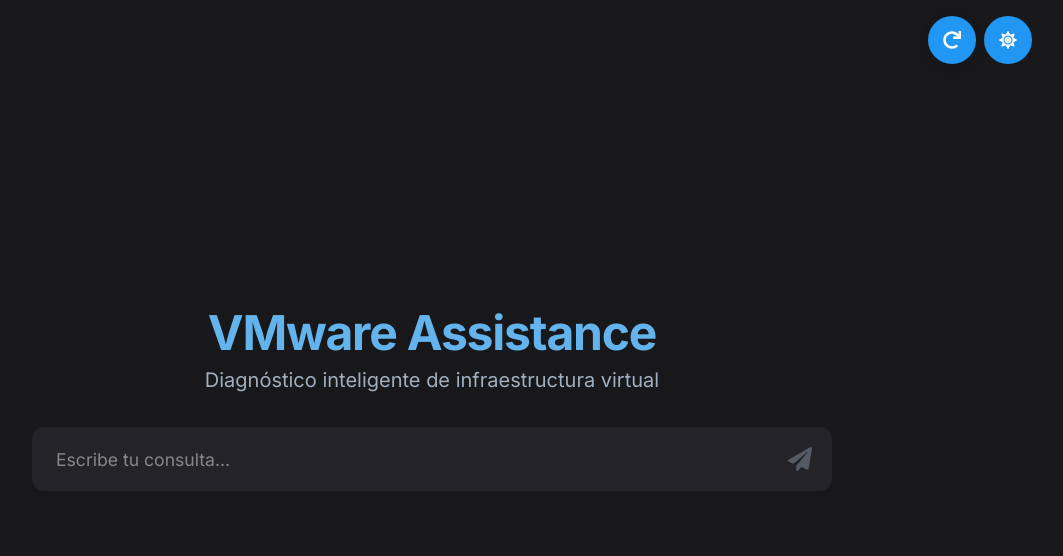
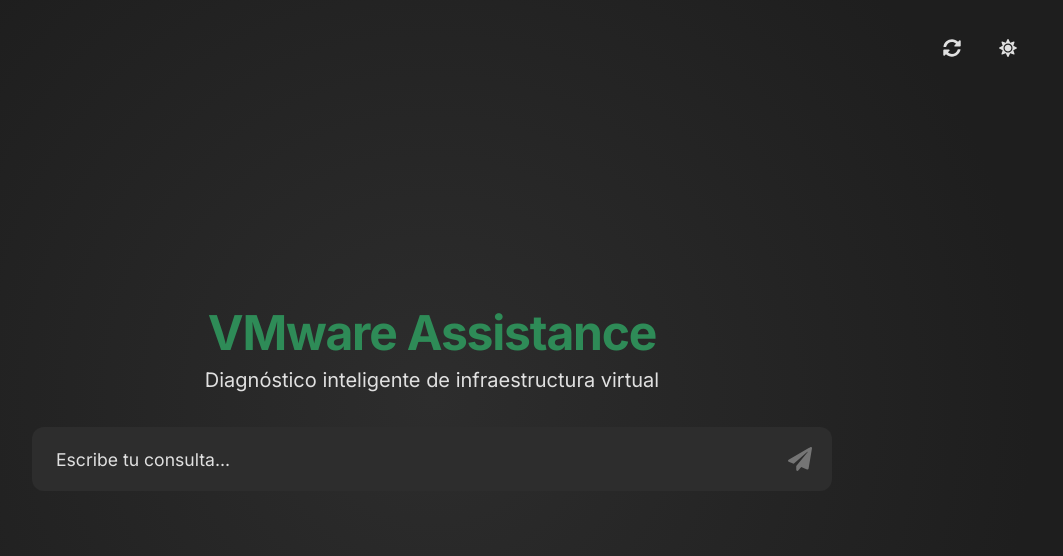
Before and after one commit to balemansteve/Charlotteo, a React (Vite) app in the folder poc_vmware_assistance/frontend/: page / in a window 1280 px wide. Shown: the top 556 px of the page, without its empty margins (208-1271 px from the left). Built offline with nearby package versions, Linux system fonts and the light colour scheme.

Commit message:
frontendV3

```diff
--- a/poc_vmware_assistance/frontend/src/App.jsx
+++ b/poc_vmware_assistance/frontend/src/App.jsx
@@ -10,8 +10,9 @@
   Spinner,
   IconButton,
   useColorMode,
+  Button,
 } from '@chakra-ui/react'
-import { FaMoon, FaSun, FaRedo } from 'react-icons/fa'
+import { FaMoon, FaSun, FaSyncAlt } from 'react-icons/fa'
 import ChatMessage from './components/ChatMessage'
 import ChatInput from './components/ChatInput'
 import axios from 'axios'
@@ -86,20 +87,22 @@
       {
         text: '¡Hola! Consulta aquí cualquier duda sobre tu infraestructura VMware.',
         isUser: false,
+        name: 'VMware Assistance',
       },
     ])
-    setChatOpen(false)
-    setFirstMessage("")
   }
 
-  const bgMain = colorMode === 'dark' ? '#18181A' : '#fff'
-  const bgInput = colorMode === 'dark' ? '#232328' : '#f5f5f5'
-  const textColor = colorMode === 'dark' ? 'white' : '#232328'
-  const subtitleColor = colorMode === 'dark' ? 'gray.400' : 'gray.600'
+  const bgMain =
+    colorMode === 'dark'
+      ? 'radial-gradient(circle at 50% 50%, #2d2d2d 0%, #1E1E1E 80%)'
+      : '#FFFFFF'
+  const bgInput = colorMode === 'dark' ? '#2d2d2d' : '#f5f5f5'
+  const textColor = colorMode === 'dark' ? '#FFFFFF' : '#1E1E1E'
+  const subtitleColor = colorMode === 'dark' ? '#e0e0e0' : '#606060'
 
   return (
-    <Box minH="100vh" minW="100vw" bg="#18181A" position="relative">
-      {/* INTERFAZ INICIAL: solo título, subtítulo e input centrados verticalmente, con animación */}
+    <Box minH="100vh" minW="100vw" bg={bgMain} position="relative">
+      {/* interfaz */}
       <AnimatePresence>
         {!chatOpen && (
           <motion.div
@@ -113,7 +116,7 @@
             onAnimationComplete={() => setIsTransitioning(false)}
           >
             <Box minH="100vh" display="flex" flexDirection="column" alignItems="center" justifyContent="center" bg={bgMain}>
-              <Heading size="2xl" color="blue.300" letterSpacing="tight" mb={2}>
+              <Heading size="2xl" color="#2E8B57" letterSpacing="tight" mb={2}>
                 VMware Assistance
               </Heading>
               <Text color={subtitleColor} fontSize="xl" mb={8}>
@@ -139,43 +142,34 @@
                   <ChatInput onSendMessage={handleSendMessage} isLoading={isLoading} placeholder="Escribe tu consulta..." showCounter={false} modernStyle={true} hideBox={true} inputBg={bgInput} fullWidthInput={true} inputColor={textColor} />
                 </Box>
               </motion.div>
-              {/* Botones arriba a la derecha SIEMPRE visibles */}
+              {/* botones */}
               <Box position="absolute" top={6} right={10} zIndex={20} display="flex" alignItems="center" gap={2}>
                 <IconButton
-                  icon={<FaRedo />}
+                  icon={<FaSyncAlt />}
                   onClick={handleResetChat}
                   aria-label="Reiniciar chat"
-                  colorScheme="blue"
-                  variant="solid"
-                  borderRadius="full"
+                  variant="ghost"
                   size="lg"
-                  bg="#2196f3"
-                  _hover={{ bg: '#1976d2' }}
-                  _active={{ bg: '#1565c0' }}
-                  color="white"
-                  boxShadow="0 2px 8px 0 rgba(0,0,0,0.10)"
-                  mt={-2}
+                  color={subtitleColor}
+                  _hover={{ color: textColor }}
+                  transition="transform 0.2s"
+                  _active={{ transform: 'scale(0.85) rotate(90deg)' }}
                 />
                 <IconButton
                   icon={colorMode === 'dark' ? <FaSun /> : <FaMoon />}
                   onClick={toggleColorMode}
                   aria-label="Cambiar tema"
-                  colorScheme="blue"
-                  variant="solid"
-                  borderRadius="full"
+                  variant="ghost"
                   size="lg"
-                  bg="#2196f3"
-                  _hover={{ bg: '#1976d2' }}
-                  _active={{ bg: '#1565c0' }}
-                  color="white"
-                  mt={-2}
+                  color={subtitleColor}
+                  _hover={{ color: textColor }}
                 />
               </Box>
             </Box>
           </motion.div>
         )}
       </AnimatePresence>
-      {/* INTERFAZ DE CHAT: header arriba, historial e input centrados, con transición suave */}
+      {/* interfaz de chat*/}
       <AnimatePresence>
         {chatOpen && (
           <motion.div
@@ -184,15 +178,15 @@
             animate={{ opacity: 1, y: 0 }}
             exit={{ opacity: 0, y: -40 }}
             transition={{ duration: 0.5, ease: 'easeInOut' }}
-            style={{ width: '100%', background: bgMain }}
+            style={{ width: '100%', background: 'transparent' }}
             onAnimationStart={() => setIsTransitioning(true)}
             onAnimationComplete={() => setIsTransitioning(false)}
           >
-            <Box minH="100vh" display="flex" flexDirection="column" alignItems="center" justifyContent="flex-start" bg={bgMain}>
-              {/* Header arriba */}
-              <Box w="100%" px={12} pt={8} pb={2} display="flex" alignItems="flex-start" justifyContent="space-between" bg={bgMain}>
+            <Box minH="100vh" display="flex" flexDirection="column" alignItems="center" justifyContent="flex-start" bg="transparent">
+              {/* header */}
+              <Box w="100%" px={12} pt={8} pb={2} display="flex" alignItems="flex-start" justifyContent="space-between" bg="transparent">
                 <Box>
-                  <Heading size="2xl" color="blue.300" letterSpacing="tight">
+                  <Heading size="2xl" color="#2E8B57" letterSpacing="tight">
                     VMware Assistance
                   </Heading>
                   <Text color={subtitleColor} fontSize="xl" mt={2}>
@@ -201,37 +195,28 @@
                 </Box>
                 <Box display="flex" alignItems="center" gap={2}>
                   <IconButton
-                    icon={<FaRedo />}
+                    icon={<FaSyncAlt />}
                     onClick={handleResetChat}
                     aria-label="Reiniciar chat"
-                    colorScheme="blue"
-                    variant="solid"
-                    borderRadius="full"
+                    variant="ghost"
                     size="lg"
-                    bg="#2196f3"
-                    _hover={{ bg: '#1976d2' }}
-                    _active={{ bg: '#1565c0' }}
-                    color="white"
-                    boxShadow="0 2px 8px 0 rgba(0,0,0,0.10)"
-                    mt={-2}
+                    color={subtitleColor}
+                    _hover={{ color: textColor }}
+                    transition="transform 0.2s"
+                    _active={{ transform: 'scale(0.85) rotate(90deg)' }}
                   />
                   <IconButton
                     icon={colorMode === 'dark' ? <FaSun /> : <FaMoon />}
                     onClick={toggleColorMode}
                     aria-label="Cambiar tema"
-                    colorScheme="blue"
-                    variant="solid"
-                    borderRadius="full"
+                    variant="ghost"
                     size="lg"
-                    bg="#2196f3"
-                    _hover={{ bg: '#1976d2' }}
-                    _active={{ bg: '#1565c0' }}
-                    color="white"
-                    mt={-2}
+                    color={subtitleColor}
+                    _hover={{ color: textColor }}
                   />
                 </Box>
               </Box>
-              {/* Chat centrado */}
+              {/* chat */}
               <Box
                 w="100%"
                 maxW="800px"
@@ -242,7 +227,7 @@
                 justifyContent="center"
                 alignItems="center"
                 pt={8}
-                bg={bgMain}
+                bg="transparent"
               >
                 <Box
                   w="100%"
@@ -253,7 +238,7 @@
                       width: '6px',
                     },
                     '::-webkit-scrollbar-thumb': {
-                      background: colorMode === 'dark' ? '#232328' : '#bbb',
+                      background: colorMode === 'dark' ? '#454545' : '#a0a0a0',
                       borderRadius: '8px',
                     },
                     '::-webkit-scrollbar-track': {
@@ -265,13 +250,13 @@
                     {messages.map((msg, index) => (
                       <ChatMessage
                         key={index}
-                        message={msg.text}
+                        message={msg}
                         isUser={msg.isUser}
                       />
                     ))}
                     {isLoading && (
                       <Flex justify="center" my={4}>
-                        <Spinner color="blue.300" />
+                        <Spinner color="#2E8B57" />
                       </Flex>
                     )}
                     <div ref={messagesEndRef} />
--- a/poc_vmware_assistance/frontend/src/components/ChatInput.jsx
+++ b/poc_vmware_assistance/frontend/src/components/ChatInput.jsx
@@ -1,4 +1,4 @@
-import { Input, IconButton, Flex, Text } from '@chakra-ui/react'
+import { Input, IconButton, Flex, Text, useColorMode } from '@chakra-ui/react'
 import { FaPaperPlane } from 'react-icons/fa'
 import { useState } from 'react'
 
@@ -6,6 +6,7 @@
 
 const ChatInput = ({ onSendMessage, isLoading, placeholder = "Escribe tu consulta...", showCounter = false, modernStyle = false, hideBox = false, inputBg, fullWidthInput, inputColor }) => {
   const [message, setMessage] = useState('')
+  const { colorMode } = useColorMode()
 
   const handleSubmit = (e) => {
     e.preventDefault()
@@ -27,7 +28,7 @@
       <Flex
         p={hideBox ? 0 : modernStyle ? 0 : 4}
         borderTop={hideBox ? 'none' : modernStyle ? 'none' : '1px'}
-        borderColor={hideBox ? 'none' : modernStyle ? 'none' : 'gray.200'}
+        borderColor={hideBox ? 'none' : modernStyle ? 'none' : colorMode === 'dark' ? '#454545' : '#e0e0e0'}
         direction="column"
         align="center"
         w="100%"
@@ -41,20 +42,20 @@
             placeholder={placeholder}
             size={hideBox ? 'md' : modernStyle ? 'lg' : 'lg'}
             isDisabled={isLoading}
-            bg={fullWidthInput ? 'transparent' : inputBg ? inputBg : (hideBox ? 'transparent' : modernStyle ? 'white' : (document.body.classList.contains('chakra-ui-dark') ? '#2D3748' : 'white'))}
-            color={inputColor ? inputColor : (fullWidthInput ? 'white' : (hideBox ? 'white' : modernStyle ? '#232328' : (document.body.classList.contains('chakra-ui-dark') ? 'white' : 'black')))}
+            bg={fullWidthInput ? 'transparent' : inputBg ? inputBg : (hideBox ? 'transparent' : modernStyle ? colorMode === 'dark' ? '#2d2d2d' : '#FFFFFF' : (colorMode === 'dark' ? '#2d2d2d' : '#FFFFFF'))}
+            color={inputColor ? inputColor : (fullWidthInput ? colorMode === 'dark' ? '#FFFFFF' : '#1E1E1E' : (hideBox ? colorMode === 'dark' ? '#FFFFFF' : '#1E1E1E' : modernStyle ? colorMode === 'dark' ? '#FFFFFF' : '#1E1E1E' : colorMode === 'dark' ? '#FFFFFF' : '#1E1E1E'))}
             borderRadius={fullWidthInput ? 'xl' : (hideBox ? 'md' : modernStyle ? 'md' : 'md')}
             fontSize={hideBox ? '1.1rem' : modernStyle ? '1.15rem' : '1rem'}
             fontWeight={hideBox ? 400 : modernStyle ? 500 : 400}
             px={fullWidthInput ? 4 : (hideBox ? 3 : modernStyle ? 6 : 4)}
             py={hideBox ? 2 : modernStyle ? 4 : 2}
             border={fullWidthInput ? 'none' : (hideBox ? 'none' : undefined)}
-            borderBottom={fullWidthInput ? 'none' : (hideBox ? (inputBg ? 'none' : '2px solid #3a3a3a') : undefined)}
+            borderBottom={fullWidthInput ? 'none' : (hideBox ? (inputBg ? 'none' : `2px solid ${colorMode === 'dark' ? '#454545' : '#e0e0e0'}`) : undefined)}
             boxShadow={fullWidthInput ? 'none' : (hideBox ? 'none' : modernStyle ? '0 2px 8px 0 rgba(0,0,0,0.10)' : 'none')}
-            _placeholder={{ color: '#888' }}
-            _focus={fullWidthInput ? { borderColor: 'none', boxShadow: 'none' } : (hideBox ? { borderColor: '#2196f3', boxShadow: 'none' } : {
-              borderColor: 'blue.500',
-              boxShadow: modernStyle ? '0 0 0 2px #2196f3' : '0 0 0 1px var(--chakra-colors-blue-500)',
+            _placeholder={{ color: colorMode === 'dark' ? '#e0e0e0' : '#606060' }}
+            _focus={fullWidthInput ? { borderColor: 'none', boxShadow: 'none' } : (hideBox ? { borderColor: '#2E8B57', boxShadow: 'none' } : {
+              borderColor: '#2E8B57',
+              boxShadow: modernStyle ? '0 0 0 2px #2E8B57' : '0 0 0 1px #2E8B57',
             })}
             borderWidth={fullWidthInput ? '0px' : (hideBox ? '0px' : modernStyle ? '0px' : '1px')}
             flex={fullWidthInput ? 1 : undefined}
@@ -62,15 +63,15 @@
           />
           <IconButton
             type="submit"
-            colorScheme={hideBox || fullWidthInput ? undefined : modernStyle ? undefined : 'blue'}
+            colorScheme={hideBox || fullWidthInput ? undefined : modernStyle ? undefined : 'primary'}
             aria-label="Enviar mensaje"
             icon={<FaPaperPlane />}
             isLoading={isLoading}
             isDisabled={isLoading || !message.trim() || message.length > MAX_CHARS}
-            bg={hideBox || fullWidthInput ? 'transparent' : modernStyle ? '#2948ff' : 'blue.500'}
-            color={hideBox || fullWidthInput ? '#A0AEC0' : modernStyle ? 'white' : 'white'}
-            _hover={hideBox || fullWidthInput ? { bg: 'transparent', color: '#2196f3' } : modernStyle ? { bg: '#1e2e7a' } : { bg: 'blue.600' }}
-            _active={hideBox || fullWidthInput ? { bg: 'transparent', color: '#1565c0' } : modernStyle ? { bg: '#16204a' } : { bg: 'blue.700' }}
+            bg={hideBox || fullWidthInput ? 'transparent' : modernStyle ? '#2E8B57' : '#2E8B57'}
+            color={hideBox || fullWidthInput ? colorMode === 'dark' ? '#e0e0e0' : '#606060' : 'white'}
+            _hover={hideBox || fullWidthInput ? { bg: 'transparent', color: '#2E8B57' } : modernStyle ? { bg: '#61bc84' } : { bg: '#61bc84' }}
+            _active={hideBox || fullWidthInput ? { bg: 'transparent', color: '#8FBC8F' } : modernStyle ? { bg: '#8FBC8F' } : { bg: '#8FBC8F' }}
             borderRadius={fullWidthInput ? '0 xl xl 0' : (hideBox ? 'full' : modernStyle ? 'md' : 'md')}
             size={hideBox || fullWidthInput ? 'lg' : modernStyle ? 'lg' : 'lg'}
             fontSize={hideBox || fullWidthInput ? '1.5rem' : modernStyle ? '1.5rem' : '1rem'}
@@ -82,7 +83,7 @@
         {showCounter && (
           <Text
             fontSize={modernStyle ? 'md' : 'sm'}
-            color={message.length > MAX_CHARS ? 'red.500' : 'gray.500'}
+            color={message.length > MAX_CHARS ? 'red.500' : colorMode === 'dark' ? '#e0e0e0' : '#606060'}
             mt={modernStyle ? 2 : 1}
             textAlign="right"
             w="100%"
--- a/poc_vmware_assistance/frontend/src/components/ChatMessage.jsx
+++ b/poc_vmware_assistance/frontend/src/components/ChatMessage.jsx
@@ -1,41 +1,76 @@
-import { Box, Text, Flex, Avatar } from '@chakra-ui/react'
-import { FaUser, FaRobot } from 'react-icons/fa'
+import { Box, Text, Flex, Avatar, useColorMode, IconButton, useToast } from '@chakra-ui/react'
+import { FaRobot, FaCopy, FaEdit, FaSyncAlt } from 'react-icons/fa'
 
 const ChatMessage = ({ message, isUser }) => {
+  const { colorMode } = useColorMode()
+  const toast = useToast()
+
+  const handleCopy = () => {
+    navigator.clipboard.writeText(message.text)
+    toast({
+      title: 'Copiado',
+      description: 'El mensaje ha sido copiado al portapapeles.',
+      status: 'success',
+      duration: 2000,
+      isClosable: true,
+    })
+  }
+
+  if (isUser) {
+    return (
+      <Flex w="100%" justify="flex-end" mb={4} px={4}>
+        <Box maxW={{ base: '90%', md: '70%' }}>
+          <Box
+            bg="#2E8B57"
+            color="white"
+            p={3}
+            borderRadius="20px 20px 5px 20px"
+          >
+            <Text whiteSpace="pre-wrap" wordBreak="break-word">
+              {message.text}
+            </Text>
+          </Box>
+          <Flex justify="flex-end" mt={2} gap={1}>
+            <IconButton
+              size="xs"
+              variant="ghost"
+              icon={<FaCopy />}
+              aria-label="Copiar mensaje"
+              onClick={handleCopy}
+              _hover={{ color: 'primary.200' }}
+            />
+          </Flex>
+        </Box>
+      </Flex>
+    )
+  }
+
+  // bot message
   return (
-    <Flex
-      w="100%"
-      mb={4}
-      justify={isUser ? 'flex-end' : 'flex-start'}
-    >
-      <Flex
-        maxW="70%"
-        bg={isUser ? 'blue.500' : 'gray.100'}
-        color={isUser ? 'white' : 'black'}
-        p={3}
-        borderRadius="lg"
-        boxShadow="sm"
-        direction="column"
-      >
-        <Flex align="center" mb={2}>
-          <Avatar
-            size={isUser ? 'sm' : 'md'}
-            icon={isUser ? <FaUser /> : <FaRobot size={20} />}
-            bg={isUser ? 'blue.600' : 'gray.400'}
-            mr={2}
-          />
-          <Text fontSize="sm" fontWeight="bold">
-            {isUser ? 'Usuario' : (message.name || 'VMware Assistance')}
+    <Flex w="100%" justify="flex-start" mb={4} px={4}>
+      <Flex align="flex-start">
+        <Avatar size="sm" icon={<FaRobot size={20} />} bg="accent.200" mr={3} />
+        <Box maxW={{ base: '90%', md: '70%' }}>
+          <Text fontWeight="bold" mb={2} color={colorMode === 'dark' ? 'text.200' : 'gray.700'}>
+            {message.name || 'VMware Assistance'}
           </Text>
-        </Flex>
-        <Box>
           <Text
-            fontSize="md"
             whiteSpace="pre-wrap"
             wordBreak="break-word"
+            color={colorMode === 'dark' ? 'text.100' : 'gray.800'}
           >
-            {message}
+            {message.text}
           </Text>
+          <Flex justify="flex-start" mt={2} gap={1}>
+            <IconButton
+              size="xs"
+              variant="ghost"
+              icon={<FaCopy />}
+              aria-label="Copiar mensaje"
+              onClick={handleCopy}
+              _hover={{ color: 'primary.200' }}
+            />
+          </Flex>
         </Box>
       </Flex>
     </Flex>
--- a/poc_vmware_assistance/frontend/src/index.css
+++ b/poc_vmware_assistance/frontend/src/index.css
@@ -14,3 +14,44 @@
   min-width: 320px;
   min-height: 100vh;
 }
+
+
+:root {
+  --primary-100: #2E8B57;
+  --primary-200: #61bc84;
+  --primary-300: #c6ffe6;
+  --accent-100: #8FBC8F;
+  --accent-200: #345e37;
+  --text-100: #FFFFFF;
+  --text-200: #e0e0e0;
+  --bg-100: #1E1E1E;
+  --bg-200: #2d2d2d;
+  --bg-300: #454545;
+}
+
+
+.text-primary-100 { color: var(--primary-100); }
+.text-primary-200 { color: var(--primary-200); }
+.text-primary-300 { color: var(--primary-300); }
+.text-accent-100 { color: var(--accent-100); }
+.text-accent-200 { color: var(--accent-200); }
+.text-text-100 { color: var(--text-100); }
+.text-text-200 { color: var(--text-200); }
+
+.bg-primary-100 { background-color: var(--primary-100); }
+.bg-primary-200 { background-color: var(--primary-200); }
+.bg-primary-300 { background-color: var(--primary-300); }
+.bg-accent-100 { background-color: var(--accent-100); }
+.bg-accent-200 { background-color: var(--accent-200); }
+.bg-bg-100 { background-color: var(--bg-100); }
+.bg-bg-200 { background-color: var(--bg-200); }
+.bg-bg-300 { background-color: var(--bg-300); }
+
+.border-primary-100 { border-color: var(--primary-100); }
+.border-primary-200 { border-color: var(--primary-200); }
+.border-primary-300 { border-color: var(--primary-300); }
+.border-accent-100 { border-color: var(--accent-100); }
+.border-accent-200 { border-color: var(--accent-200); }
+.border-bg-100 { border-color: var(--bg-100); }
+.border-bg-200 { border-color: var(--bg-200); }
+.border-bg-300 { border-color: var(--bg-300); }
--- a/poc_vmware_assistance/frontend/src/main.jsx
+++ b/poc_vmware_assistance/frontend/src/main.jsx
@@ -1,67 +1,9 @@
 import React from 'react'
 import ReactDOM from 'react-dom/client'
-import { ChakraProvider, extendTheme } from '@chakra-ui/react'
+import { ChakraProvider } from '@chakra-ui/react'
 import App from './App'
+import theme from './theme'
 import './index.css'
-
-const theme = extendTheme({
-  fonts: {
-    heading: 'Inter, sans-serif',
-    body: 'Inter, sans-serif',
-  },
-  styles: {
-    global: (props) => ({
-      body: {
-        bg: props.colorMode === 'dark' ? '#18181A' : 'gray.50',
-        color: props.colorMode === 'dark' ? 'white' : 'gray.800',
-      },
-    }),
-  },
-  config: {
-    initialColorMode: 'dark',
-    useSystemColorMode: false,
-  },
-  colors: {
-    brand: {
-      50: '#e3f2fd',
-      100: '#bbdefb',
-      200: '#90caf9',
-      300: '#64b5f6',
-      400: '#42a5f5',
-      500: '#2196f3',
-      600: '#1e88e5',
-      700: '#1976d2',
-      800: '#1565c0',
-      900: '#0d47a1',
-    },
-  },
-  components: {
-    Input: {
-      variants: {
-        outline: (props) => ({
-          field: {
-            bg: props.colorMode === 'dark' ? 'gray.700' : 'white',
-            _hover: {
-              borderColor: props.colorMode === 'dark' ? 'blue.300' : 'blue.500',
-            },
-            _focus: {
-              borderColor: props.colorMode === 'dark' ? 'blue.300' : 'blue.500',
-              boxShadow: `0 0 0 1px ${props.colorMode === 'dark' ? 'var(--chakra-colors-blue-300)' : 'var(--chakra-colors-blue-500)'}`,
-            },
-          },
-        }),
-      },
-    },
-    Toast: {
-      baseStyle: {
-        container: {
-          bg: '#FEB2B2',
-          color: '#2D3748',
-        },
-      },
-    },
-  },
-})
 
 ReactDOM.createRoot(document.getElementById('root')).render(
   <React.StrictMode>
--- /dev/null
+++ b/poc_vmware_assistance/frontend/src/theme/index.js
@@ -0,0 +1,130 @@
+import { extendTheme } from '@chakra-ui/react';
+
+const theme = extendTheme({
+  fonts: {
+    heading: 'Inter, sans-serif',
+    body: 'Inter, sans-serif',
+  },
+  styles: {
+    global: (props) => ({
+      body: {
+        bg: props.colorMode === 'dark' ? '#1E1E1E' : '#FFFFFF',
+        color: props.colorMode === 'dark' ? '#FFFFFF' : '#1E1E1E',
+      },
+    }),
+  },
+  config: {
+    initialColorMode: 'dark',
+    useSystemColorMode: false,
+  },
+  colors: {
+    primary: {
+      100: '#2E8B57',
+      200: '#61bc84',
+      300: '#c6ffe6',
+    },
+    accent: {
+      100: '#8FBC8F',
+      200: '#345e37',
+    },
+    text: {
+      100: '#FFFFFF',
+      200: '#e0e0e0',
+    },
+    bg: {
+      100: '#1E1E1E',
+      200: '#2d2d2d',
+      300: '#454545',
+    },
+    brand: {
+      50: '#c6ffe6',
+      100: '#61bc84',
+      200: '#2E8B57',
+      300: '#8FBC8F',
+      400: '#345e37',
+      500: '#2E8B57',
+      600: '#61bc84',
+      700: '#8FBC8F',
+      800: '#345e37',
+      900: '#1E1E1E',
+    },
+    gray: {
+      50: '#f7f7f7',
+      100: '#e0e0e0',
+      200: '#c0c0c0',
+      300: '#a0a0a0',
+      400: '#808080',
+      500: '#606060',
+      600: '#454545',
+      700: '#2d2d2d',
+      800: '#1E1E1E',
+      900: '#0f0f0f',
+    },
+    blue: {
+      50: '#c6ffe6',
+      100: '#61bc84',
+      200: '#2E8B57',
+      300: '#8FBC8F',
+      400: '#345e37',
+      500: '#2E8B57',
+      600: '#61bc84',
+      700: '#8FBC8F',
+      800: '#345e37',
+      900: '#1E1E1E',
+    },
+  },
+  components: {
+    Input: {
+      variants: {
+        outline: (props) => ({
+          field: {
+            bg: props.colorMode === 'dark' ? '#2d2d2d' : '#FFFFFF',
+            borderColor: props.colorMode === 'dark' ? '#454545' : '#e0e0e0',
+            color: props.colorMode === 'dark' ? '#FFFFFF' : '#1E1E1E',
+            _hover: {
+              borderColor: props.colorMode === 'dark' ? '#61bc84' : '#2E8B57',
+            },
+            _focus: {
+              borderColor: props.colorMode === 'dark' ? '#61bc84' : '#2E8B57',
+              boxShadow: `0 0 0 1px ${props.colorMode === 'dark' ? '#61bc84' : '#2E8B57'}`,
+            },
+            _placeholder: {
+              color: props.colorMode === 'dark' ? '#e0e0e0' : '#606060',
+            },
+          },
+        }),
+      },
+    },
+    Button: {
+      variants: {
+        solid: (props) => ({
+          bg: props.colorScheme === 'blue' ? '#2E8B57' : props.colorScheme === 'primary' ? '#2E8B57' : undefined,
+          color: '#FFFFFF',
+          _hover: {
+            bg: props.colorScheme === 'blue' ? '#61bc84' : props.colorScheme === 'primary' ? '#61bc84' : undefined,
+          },
+          _active: {
+            bg: props.colorScheme === 'blue' ? '#8FBC8F' : props.colorScheme === 'primary' ? '#8FBC8F' : undefined,
+          },
+        }),
+      },
+    },
+    Alert: {
+      variants: {
+        solid: (props) => {
+          if (props.status === 'error') {
+            return {
+              container: {
+                bg: '#c53030',
+                color: 'white',
+              },
+            };
+          }
+          return {};
+        },
+      },
+    },
+  },
+});
+
+export default theme;
```
Also changed, not shown: 1 other file (tests, documents, lock files or other folders).
